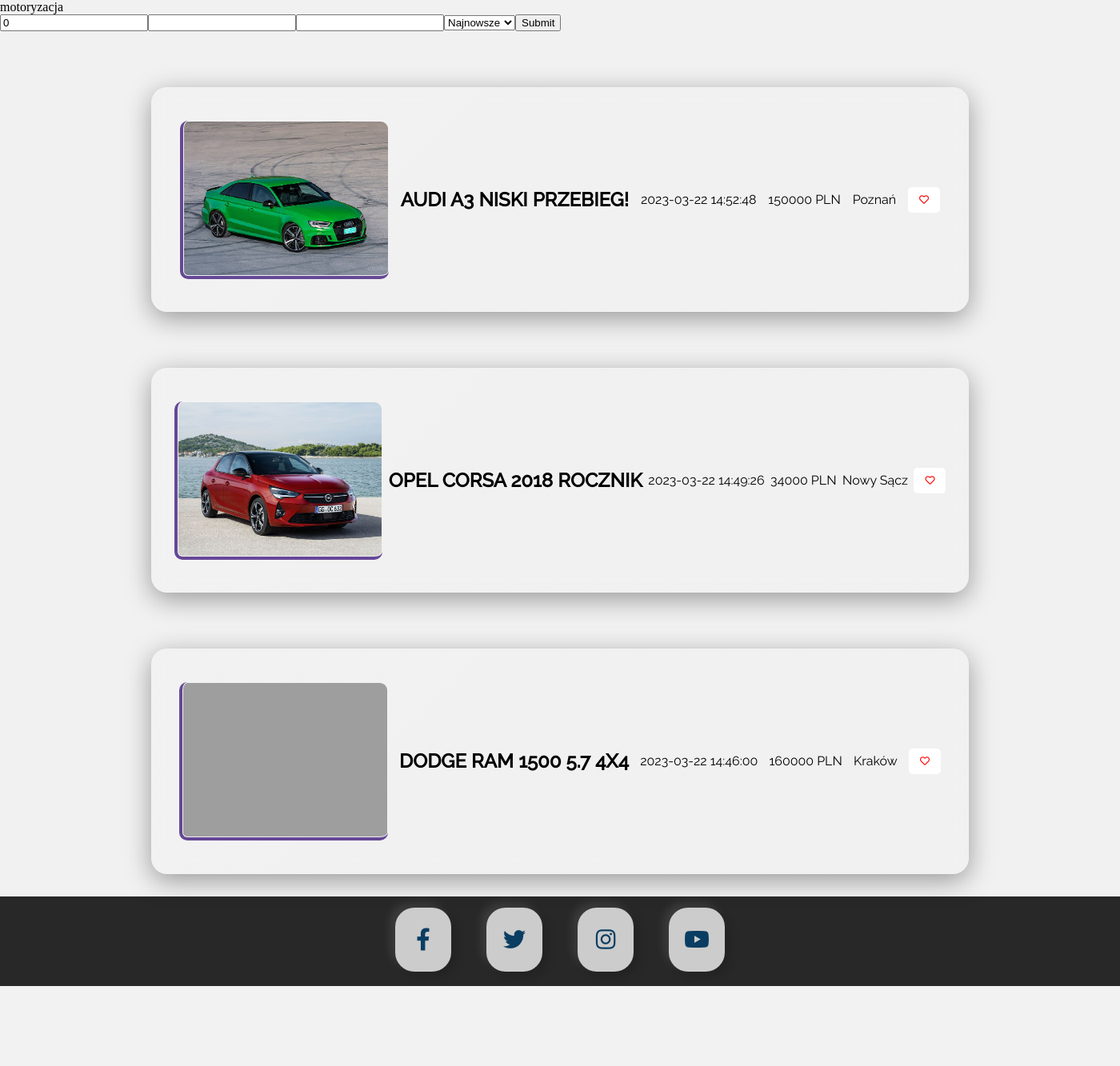
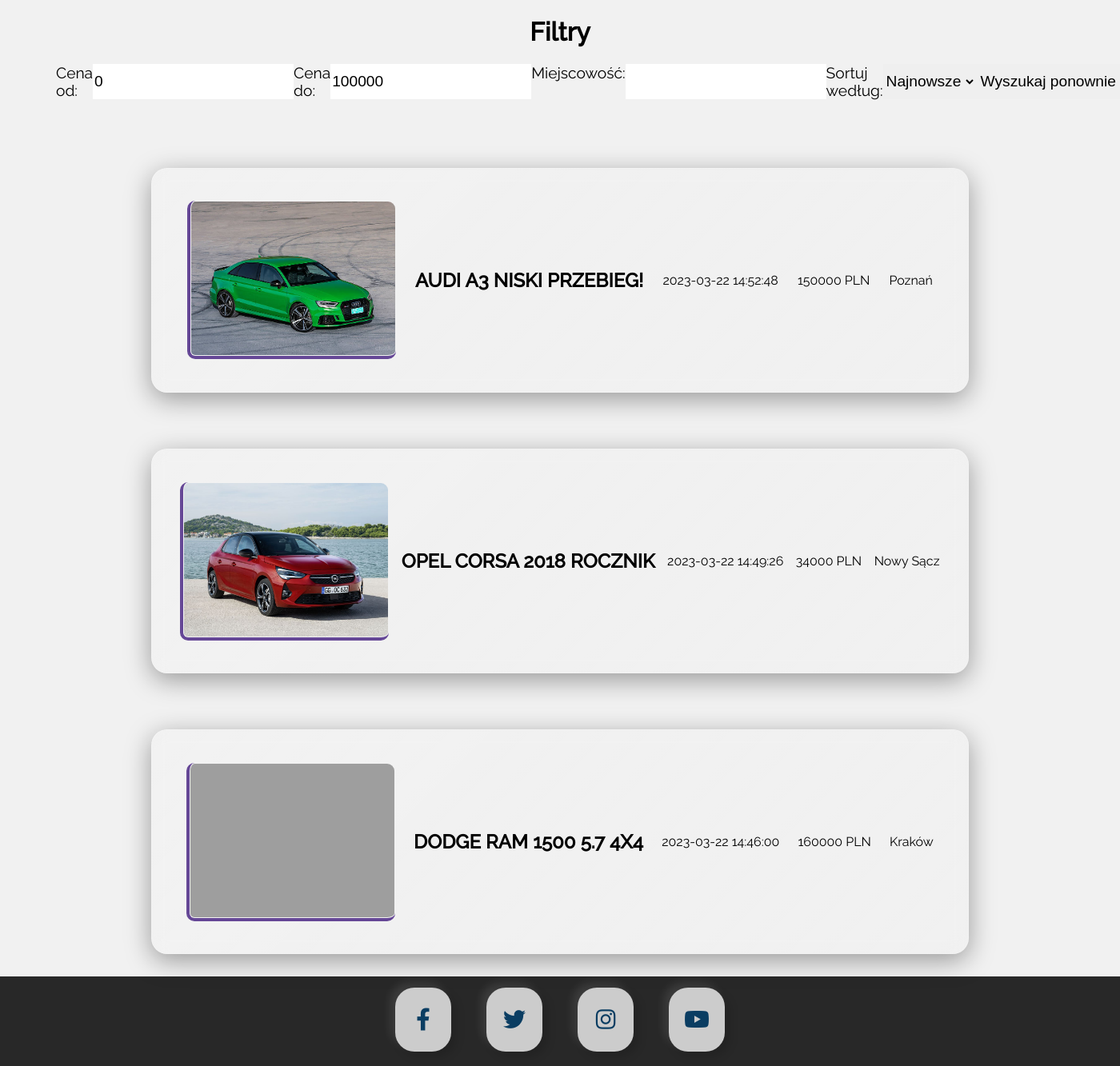
Before and after one commit to bartexs6/Molto, a PHP site: page /category.php?category=motoryzacja in a window 1400 px wide. Shown: the part 72-1405 px from the top of the page at 80% size. Before the commit the page ends 1305 px from the top, so only its background shows below. Run offline with PHP 8.4, Linux system fonts and the light colour scheme; data comes from the database, SQL or seed files in the repository; some libraries are stand-ins or nearby versions; grey boxes are pictures that could not be loaded.

Commit message:
Stylowanie

```diff
--- a/category.php
+++ b/category.php
@@ -22,18 +22,22 @@
 if(isset($_GET["category"]) && !empty($_GET["category"])){
 
     $category = $_GET["category"];
-    echo '<div class="categoryMisc">'.$category.'</h1>';
+    echo '<div class="categoryMisc"><h1>Filtry</h1>';
     echo '<form action="category.php" method="get">';
     echo '<input type="text" name="category" value="'.$category.'" hidden>';
+    echo '<label for="minPrice">Cena od:</label>';
     echo '<input type="number" name="minPrice" value=0 min=0>';
-    echo '<input type="number" name="maxPrice">';
+    echo '<label for="maxPrice">Cena do:</label>';
+    echo '<input type="number" name="maxPrice" value=100000 max=100000>';
+    echo '<label for="location">Miejscowość:</label>';
     echo '<input type="text" name="location">';
+    echo '<label for="sortBy">Sortuj według:</label>';
     echo '<select name="sortBy">
               <option value="createdDesc">Najnowsze</option>
               <option value="priceAsc">Najtańsze</option>
               <option value="priceDesc">Najdroższe</option>
           </select>';
-    echo '<input type="submit">';
+    echo '<input type="submit" value="Wyszukaj ponownie">';
     echo '</form></div>';
     if($category == "motoryzacja" || $category == "elektronika" || $category == "ubrania" || $category == "dom" || $category == "nieruchomosci" || $category == "rozrywka"){
 
@@ -83,7 +87,6 @@
             echo '<p>'.$a[$i]->date.'</p>';
             echo '<p>'.$a[$i]->value.' PLN</p>';
             echo '<p>'.$a[$i]->location.'</p>';
-            echo '<p><button class="heart_btn" onclick="addToFav(this)"><span id="icon"><i class="far fa-heart"></i></span></button></p>';
             echo '</div>';
         }
 
--- a/editAnnList.php
+++ b/editAnnList.php
@@ -24,8 +24,8 @@
         while($row = mysqli_fetch_row($result)){
                 echo '<div class="dashboardEditAnn">';
                 echo '<form action="editAnn.php" method="GET">';
-                echo '<img src=ann_img/'.$row[5].'>';
-                echo '<input type="text" name="id" value="'.$row[0].'" required>';
+                echo '<img src="ann_img/'.$row[5].'">';
+                echo '<input type="text" name="id" value="'.$row[0].'" hidden required>';
                 echo '<input type="text" name="titleEdit" value="'.$row[2].'" required>';
                 echo '<input type="text" name="titleBeforeEdit" value="'.$row[2].'" hidden>';
                 echo '<input type="text" name="categoryEdit" value="'.$row[1].'" required>';
--- a/style/category.css
+++ b/style/category.css
@@ -5,3 +5,24 @@
 .randomAnnCategory{
     cursor: pointer;
 }
+
+.categoryMisc {
+    font-family: "Raleway", sans-serif;
+    display: flex;
+    flex-direction: column;
+    justify-content: space-around;
+    align-items: center;
+    width: 90%;
+    margin: auto;
+}
+
+.categoryMisc form{
+    width: 100%;
+    display: flex;
+    justify-content: space-around;
+}
+    .categoryMisc form *{
+        border: none;
+        cursor: pointer;
+        font-size: 1.2em;
+    }
```
Also changed, not shown: favorites.php (+28 -10 lines), style/dashboard.css (+2 -5 lines).
